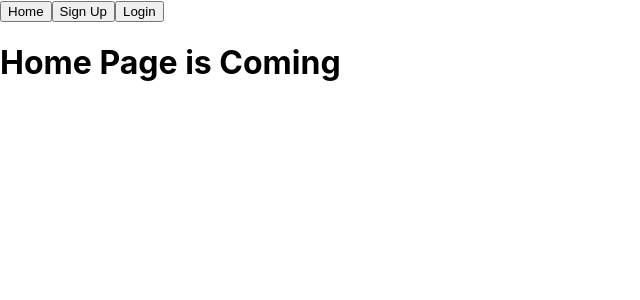
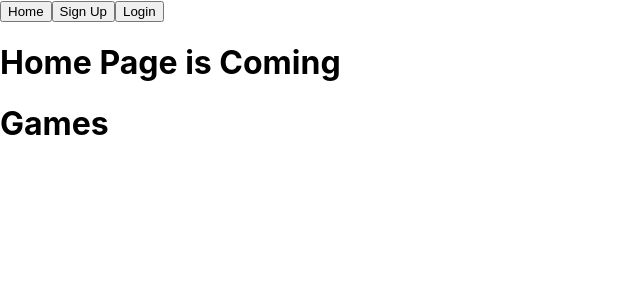
Before and after one commit to FaneTree/project2-QuizCraft-original, a React (Create React App) app in the folder quizcraft-client/: page / in a window 1280 px wide. Shown: the top 300 px of the page, without its empty margins (0-640 px from the left). Built offline with nearby package versions, Linux system fonts and the light colour scheme.

Commit message:
Games-Consoles-Scores components added for MVP

```diff
--- /dev/null
+++ b/quizcraft-client/src/components/Games.jsx
@@ -0,0 +1,9 @@
+import React from "react";
+
+export default function Games(){
+    return(
+        <div>
+            <h1>Games</h1>
+        </div>
+    )
+}
--- a/quizcraft-client/src/components/Home.jsx
+++ b/quizcraft-client/src/components/Home.jsx
@@ -1,9 +1,11 @@
 import React from "react";
+import Games from "./Games"
 
 export default function Home (){
     return (
         <div>
             <h1>Home Page is Coming</h1>
+            <Games />
         </div>
     )
 }
```
Also changed, not shown: quizcraft-client/src/components/Consoles.jsx (added), quizcraft-client/src/components/Scores.jsx (added), 1 other file (tests, documents, lock files or other folders).
